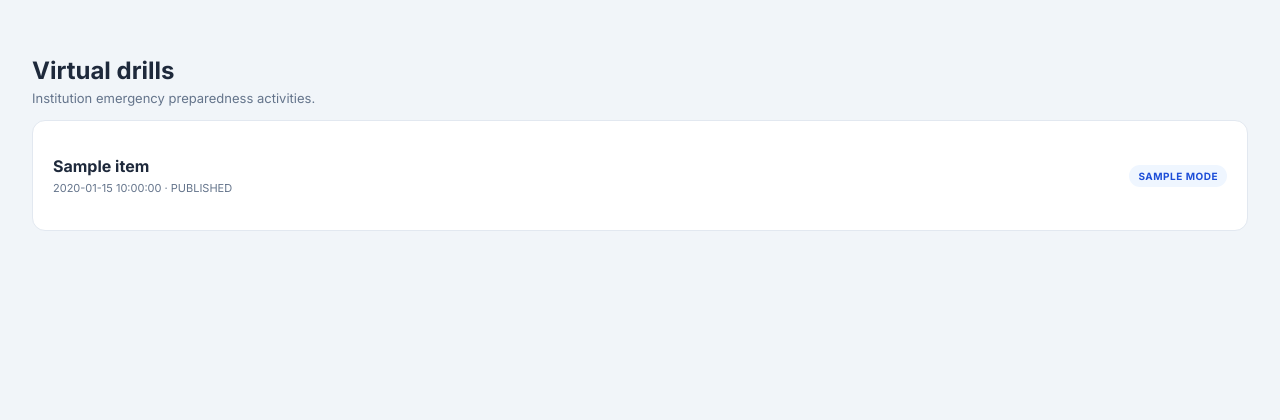
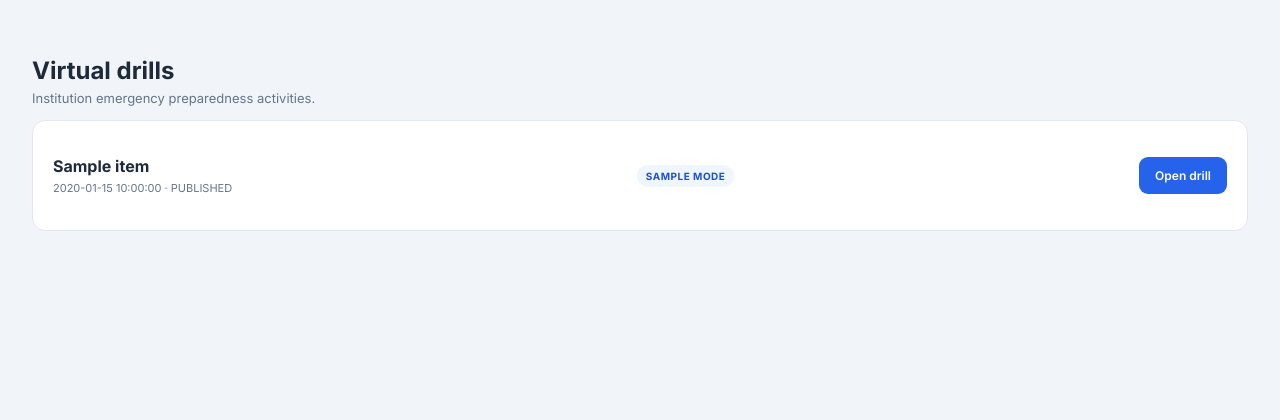
Before and after one commit to Akshayvish2005/Suraksha, a Python web app: template templates/drills.html in a window 1280 px wide. Shown: the top 420 px of the page. Run offline with Jinja, Linux system fonts and the light colour scheme; the template is opened without the code that fills it: most values are stand-ins (such as "Sample title", 1, 10 or a date in 2020).

Commit message:
Link drill list to participation and reporting pages

```diff
--- a/templates/drills.html
+++ b/templates/drills.html
@@ -1 +1,3 @@
-{% extends "base.html" %}{% block title %}Virtual Drills · Suraksha{% endblock %}{% block content %}<div class="section-title"><div><h1>Virtual drills</h1><p>Institution emergency preparedness activities.</p></div>{% if g.user.role in ['TEACHER','INSTITUTION_ADMIN','SYSTEM_ADMIN'] %}<a class="button" href="{{ url_for('create_drill') }}">＋ Create drill</a>{% endif %}</div><div class="panel">{% for d in items %}<div class="list-row"><span><b>{{ d.title }}</b><small>{{ d.start_time }} · {{ d.status }}</small></span><span class="tag">{{ d.mode }}</span></div>{% else %}<p class="muted">No drills have been scheduled for your institution.</p>{% endfor %}</div>{% endblock %}
+{% extends "base.html" %}{% block title %}Virtual Drills · Suraksha{% endblock %}{% block content %}
+<div class="section-title"><div><h1>Virtual drills</h1><p>Institution emergency preparedness activities.</p></div>{% if g.user.role in ['TEACHER','INSTITUTION_ADMIN','SYSTEM_ADMIN'] %}<a class="button" href="{{ url_for('create_drill') }}">＋ Create drill</a>{% endif %}</div>
+<div class="panel">{% for d in items %}<div class="list-row"><span><b>{{ d.title }}</b><small>{{ d.start_time }} · {{ d.status }}</small></span><span class="tag">{{ d.mode }}</span><a class="button" href="{{ url_for('drill_detail', drill_id=d.id) }}">Open drill</a></div>{% else %}<p class="muted">No drills have been scheduled for your institution.</p>{% endfor %}</div>{% endblock %}
```
